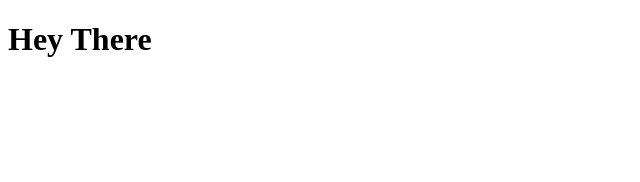
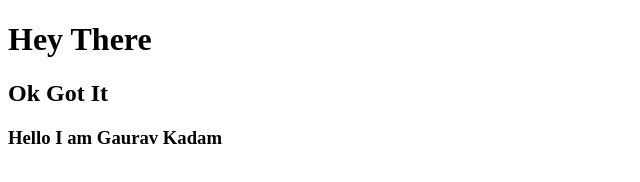
Before and after one commit to gauravkdm/MyCode, a website: page index.html in a window 1280 px wide. Shown: the whole page, without its empty margins (0-640 px from the left). Drawn offline with Linux system fonts and the light colour scheme.

Commit message:
Second Commited File

```diff
--- a/index.html
+++ b/index.html
@@ -7,5 +7,7 @@
 </head>
 <body>
     <h1>Hey There</h1>
+    <h2>Ok Got It</h2>
+    <h3> Hello I am Gaurav Kadam </h3>
 </body>
 </html>
```
Also changed, not shown: package.json (added, +24 -0 lines), 2 other files.
